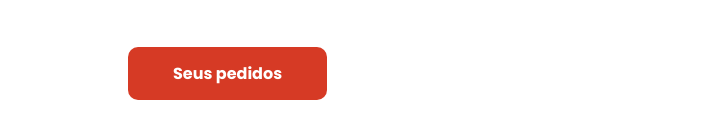
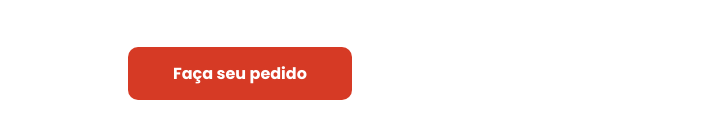
Before and after one commit to marcelodiasdev/Landing-Page, a plain HTML site: page index.html in a window 1280 px wide. Shown: the part 506-644 px from the top of the page, 0-716 px from the left. Drawn offline with nearby package versions, Linux system fonts and the light colour scheme.

Commit message:
alterando a label

```diff
--- a/index.html
+++ b/index.html
@@ -32,7 +32,7 @@
 				<h4 class="text-h4"> Bem-vindo ao Food</h4>
 				<h1 class="text-h1"> Lanches a vontade </h1>
 				<p> Lorem ipsum dolor sit amet consectetur adipisicing elit. Soluta eos necessitatibus blanditiis officia corporis eaque tempora itaque minima iure odit. Accusantium distinctio fugiat sit doloribus magnam adipisci, repudiandae consequuntur incidunt?</p>
-				<a href="#" class="home-btn"> Seus pedidos</a>
+				<a href="#" class="home-btn"> Faça seu pedido</a>
 			</div>
 			<div class="home-img">
 				<img src="img/logo.png" alt="lanche">
```
